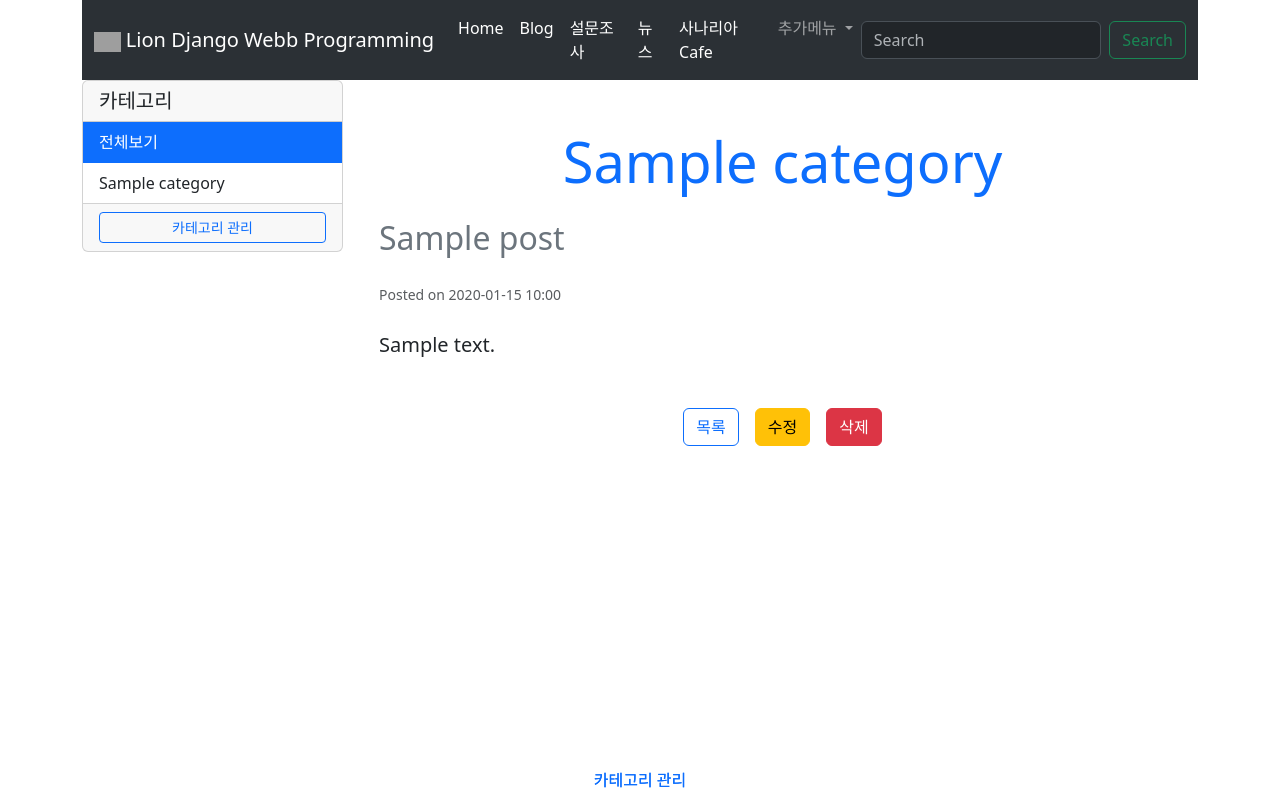
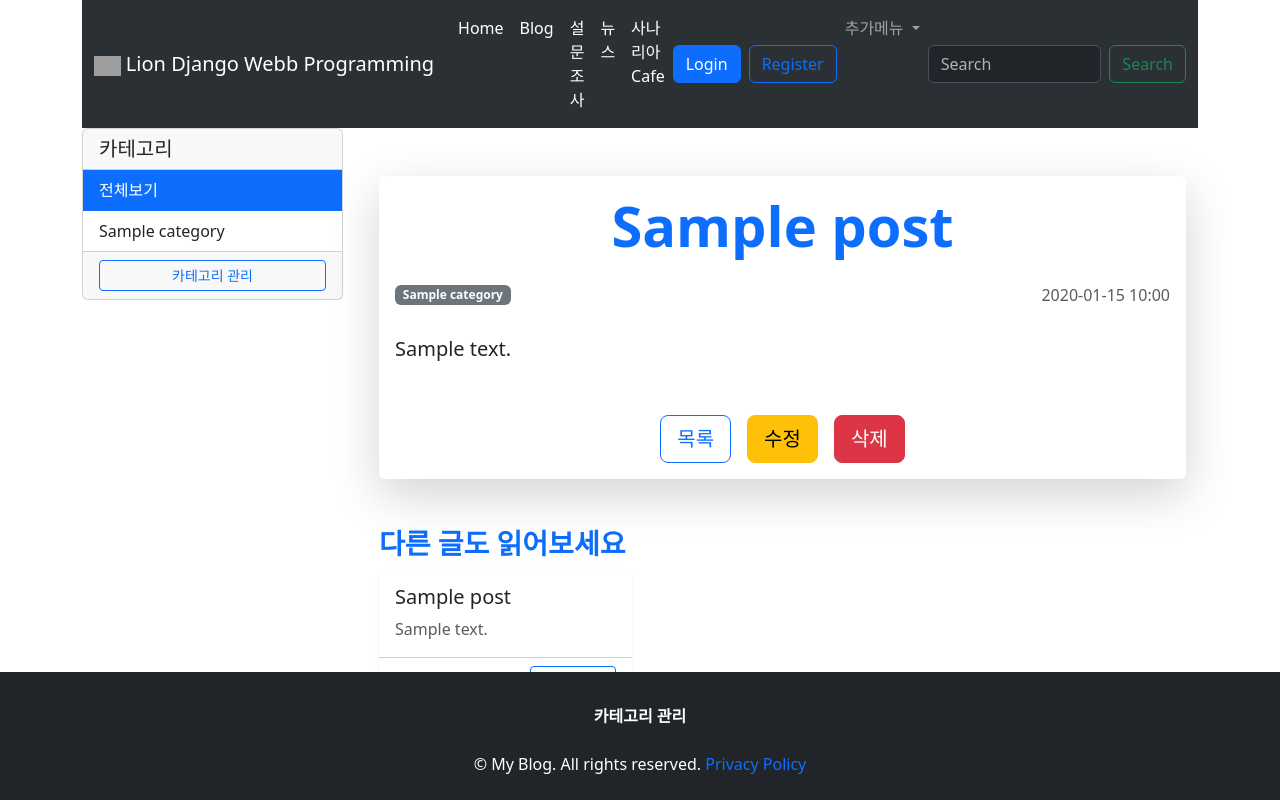
Before and after one commit to lshmbc52/Django_tutorial_3_lionsnow, a Django app: page /blog/post/1 in a window 1280 px wide. Run offline with Django 5.2, Linux system fonts and the light colour scheme; tables that the repository leaves empty hold one stand-in row (values such as "Sample post"); grey boxes are pictures that could not be loaded.

Commit message:
인증기능 적용

```diff
--- a/blog/templates/blog/blog_base.html
+++ b/blog/templates/blog/blog_base.html
@@ -34,19 +34,33 @@
         </div>
     </div>
 </div>
+
+{% endblock %}
+
 {% block footer %}
-<footer class="fixed-bottom container text-center">
-    <ul class="nav justify-content-center">
+<footer class="bg-dark text-white py-4 fixed-bottom">
+    <div class="container">
+        <!-- 네비게이션 메뉴 -->
+        <ul class="nav justify-content-center mb-3">
             {% if category %}
             <li class="nav-item">
-          <a class="nav-link active" aria-current="page" href="{% url 'blog:post_write' category.id %}">게시글 등록</a>
+                <a class="nav-link text-white fw-bold" href="{% url 'blog:post_write' category.id %}">
+                    <i class="bi bi-pencil-square"></i> 게시글 등록
+                </a>
             </li>
             {% endif %}
             <li class="nav-item">
-          <a class="nav-link active" aria-current="page" href="{% url 'blog:category_list' %}">카테고리 관리</a>
+                <a class="nav-link text-white fw-bold" href="{% url 'blog:category_list' %}">
+                    <i class="bi bi-list-task"></i> 카테고리 관리
+                </a>
             </li>
         </ul>
+
+        <!-- 간단한 카피라이트 -->
+        <p class="text-center mb-0">
+            © {{ now|date:"Y" }} My Blog. All rights reserved.
+            <a href="#" class="text-primary text-decoration-none">Privacy Policy</a>
+        </p>
+    </div>
 </footer>
 {% endblock %}
-
-{% endblock %}
--- a/blog/templates/blog/post_detail.html
+++ b/blog/templates/blog/post_detail.html
@@ -4,31 +4,52 @@
 
 {% block blog_content %}
 <div class="container my-5">
-    <!-- 카테고리 -->
+    <!-- 게시글 카드 -->
+    <div class="card shadow-lg border-0">
+        <div class="card-body">
+            <!-- 게시글 제목 -->
             <div class="text-center mb-4">
-      <h1 class="display-4 text-primary">{{ post.category.name }}</h1>
+                <h1 class="display-4 text-primary fw-bold">{{ post.title }}</h1>
             </div>
 
-    <!-- 게시글 제목 -->
-    <div class="mb-4">
-      <h2 class="text-secondary">{{ post.title }}</h2>
-    </div>
-
-    <!-- 작성일 -->
-    <div class="text-muted mb-4">
-      <small>Posted on {{ post.create_at|date:"Y-m-d H:i" }}</small>
+            <!-- 카테고리 및 작성일 -->
+            <div class="d-flex justify-content-between align-items-center mb-4">
+                <span class="badge bg-secondary">{{ post.category.name }}</span>
+                <span class="text-muted"><i class="bi bi-calendar"></i> {{ post.create_at|date:"Y-m-d H:i" }}</span>
             </div>
 
             <!-- 내용 -->
             <div class="mb-5">
-      <p class="lead">{{ post.content }}</p>
+                <p class="lead text-justify" style="line-height: 1.8;">{{ post.content }}</p>
             </div>
 
             <!-- 버튼 그룹 -->
             <div class="d-flex justify-content-center gap-3">
-      <a href="{% url 'blog:index' %}" class="btn btn-outline-primary">목록</a>
-      <a href="{% url 'blog:post_edit' post.id %}" class="btn btn-warning">수정</a>
-      <a href="{% url 'blog:post_delete' post.id %}" class="btn btn-danger">삭제</a>
+                <a href="{% url 'blog:index' %}" class="btn btn-outline-primary btn-lg"><i class="bi bi-arrow-left-circle"></i> 목록</a>
+                <a href="{% url 'blog:post_edit' post.id %}" class="btn btn-warning btn-lg"><i class="bi bi-pencil-square"></i> 수정</a>
+                <a href="{% url 'blog:post_delete' post.id %}" class="btn btn-danger btn-lg"><i class="bi bi-trash"></i> 삭제</a>
+            </div>
+        </div>
+    </div>
+
+    <!-- 다른 포스트 리스트 -->
+    <div class="mt-5">
+        <h3 class="text-primary fw-bold">다른 글도 읽어보세요</h3>
+        <div class="row row-cols-1 row-cols-md-3 g-4">
+            {% for p in posts %}
+                <div class="col">
+                    <div class="card h-100 border-0 shadow-sm">
+                        <div class="card-body">
+                            <h5 class="card-title text-truncate">{{ p.title }}</h5>
+                            <p class="card-text text-muted text-truncate">{{ p.content|truncatechars:100 }}</p>
+                        </div>
+                        <div class="card-footer bg-transparent text-end">
+                            <a href="{% url 'blog:post_detail' p.id %}" class="btn btn-sm btn-outline-primary">자세히 보기</a>
+                        </div>
+                    </div>
+                </div>
+            {% endfor %}
+        </div>
     </div>
 </div>
 {% endblock %}
--- a/blog/views.py
+++ b/blog/views.py
@@ -25,14 +25,16 @@
             return redirect('blog:category_list')
 
     elif request.method == "GET": # form 입력하는 페이지는 표시
+        categories = Category.objects.all()
         form = CategoryForm()
-    return render(request, 'blog/category_form.html', context={'form':form})
+    return render(request, 'blog/category_form.html', context={'form':form, 'categories':categories})
 
 def post_detail(request, post_id):
     # post_id의 post를 보내주기
-    post = Post.objects.get(pk=post_id)
-    categories = Category.objects.all()
-    context = {'post':post,'categories':categories}
+    post = Post.objects.get(pk=post_id) # 지금 보여주고자 하는 디테일 페이지의 정보
+    posts = Post.objects.filter(category=post.category) # 현재 보는 내용에 추가로 다른 포스트들을 표현하기 위함
+    categories = Category.objects.all() # 사이드바에 카테고리항목을 표시하기 위한
+    context = {'post':post,'categories':categories, 'posts':posts}
     return render(request, 'blog/post_detail.html', context)
 
 def category_post_list(request, category_id):
--- a/config/templates/base.html
+++ b/config/templates/base.html
@@ -31,6 +31,20 @@
               <li class="nav-item">
                 <a class="nav-link active" aria-current="page" href="{% url 'cafe:manager_home' %}">사나리아Cafe</a>
               </li>
+
+              <li class="nav-item d-flex align-items-center">
+                {% if user.is_authenticated %}
+                    <form method="post" action="{% url 'logout' %}">
+                        {% csrf_token %}
+                        <button class="btn btn-outline-danger me-2" type="submit">Logout</button>
+                    </form>
+                    <a class="btn btn-outline-secondary" href="{% url 'profile' %}">{{ user.username }}</a>
+                {% else %}
+                    <a class="btn btn-primary text-white me-2" href="{% url 'login' %}">Login</a>
+                    <a class="btn btn-outline-primary" href="{% url 'register' %}">Register</a>
+                {% endif %}
+            </li>
+
               <li class="nav-item dropdown">
                 <a class="nav-link dropdown-toggle" href="#" role="button" data-bs-toggle="dropdown" aria-expanded="false">
                   추가메뉴
--- a/config/urls.py
+++ b/config/urls.py
@@ -20,6 +20,9 @@
 from . import views
 urlpatterns = [
     path('admin/', admin.site.urls),
+    path('accounts/', include('django.contrib.auth.urls')),
+    path('accounts/register/', views.UserCreateView.as_view(), name='register'),
+    path('accounts/register/done/', views.UserCreateDoneTV.as_view(), name='register_done'),
     path("",views.HomeView.as_view(), name='index') ,
     path("cafe/", include("cafe.urls")),
     path("blog/", include("blog.urls")),
```
Also changed, not shown: config/settings.py (+15 -12 lines), config/templates/registration/register.html (added, +33 -0 lines), config/templates/registration/register_done.html (added, +14 -0 lines), config/views.py (+10 -1 lines). Lines whose indentation alone changed are shown as unchanged.
